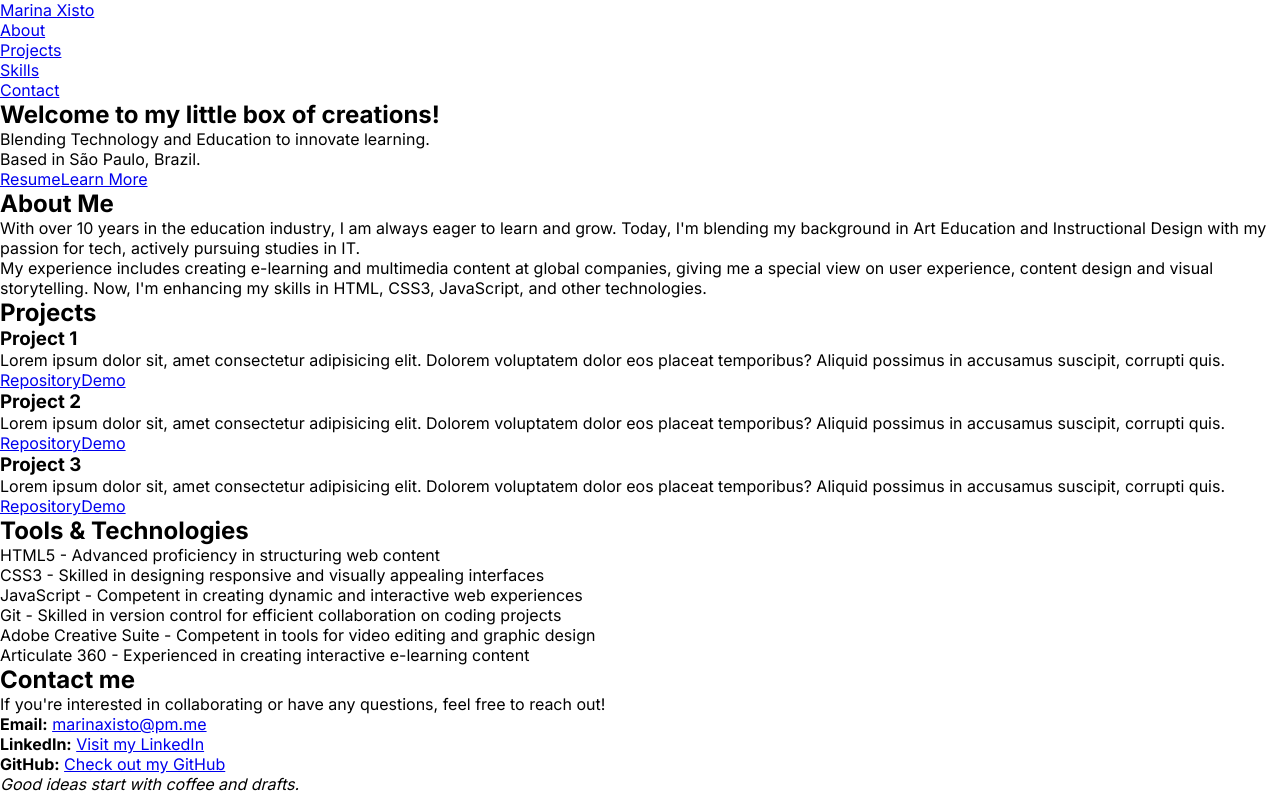
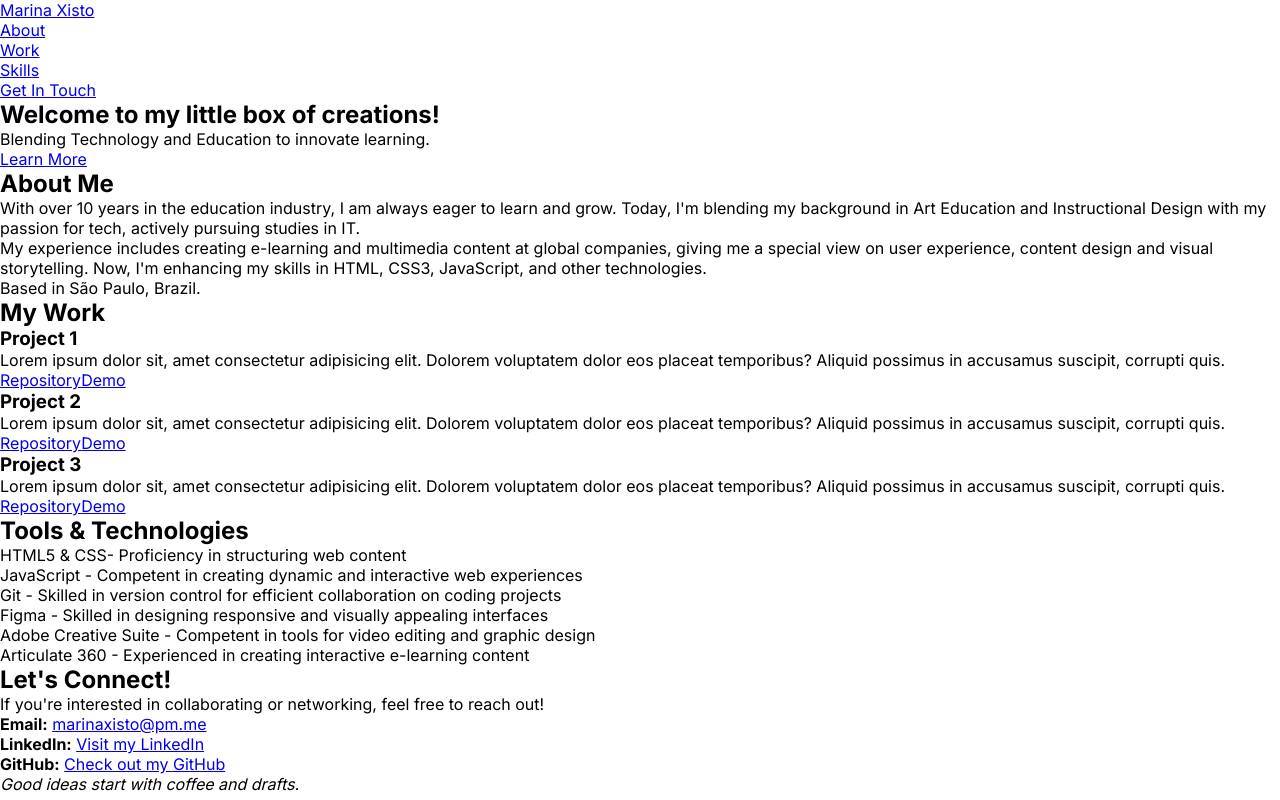
Before and after one commit to marinaxisto/portfolio, a plain HTML site: page index.html in a window 1280 px wide. Drawn offline with Linux system fonts and the light colour scheme.

Commit message:
Content update

```diff
--- a/index.html
+++ b/index.html
@@ -24,15 +24,14 @@
     <!-- Header Content -->
     <header>
       <div class="title">
-        <a href="#">Marina Xisto</a>
+        <a href="#home">Marina Xisto</a>
       </div>
       <nav>
         <ul>
-          <!-- <li><a href="#home">Home</a></li> -->
           <li><a href="#about">About</a></li>
-          <li><a href="#projects">Projects</a></li>
+          <li><a href="#projects">Work</a></li>
           <li><a href="#skills">Skills</a></li>
-          <li><a href="#contact">Contact</a></li>
+          <li><a href="#contact">Get In Touch</a></li>
         </ul>
       </nav>
     </header>
@@ -41,9 +40,7 @@
       <section id="home">
         <h1>Welcome to my little box of creations!</h1>
         <p>Blending Technology and Education to innovate learning.</p>
-        <p>Based in São Paulo, Brazil.</p>
-        <a href="#" target="_blank">Resume</a
-        ><a href="#" target="_blank">Learn More</a>
+        <a href="#about" target="_blank">Learn More</a>
       </section>
       <section id="about">
         <h2>About Me</h2>
@@ -58,10 +55,11 @@
           global companies, giving me a special view on user experience, content
           design and visual storytelling. Now, I'm enhancing my skills in HTML,
           CSS3, JavaScript, and other technologies.
+          <p>Based in São Paulo, Brazil.</p>
         </p>
       </section>
       <section id="projects">
-        <h2>Projects</h2>
+        <h2>My Work</h2>
         <h3>Project 1</h3>
         <p>
           Lorem ipsum dolor sit, amet consectetur adipisicing elit. Dolorem
@@ -90,11 +88,7 @@
       <section id="skills">
         <h2>Tools & Technologies</h2>
         <ul>
-          <li>HTML5 - Advanced proficiency in structuring web content</li>
-          <li>
-            CSS3 - Skilled in designing responsive and visually appealing
-            interfaces
-          </li>
+          <li>HTML5 & CSS- Proficiency in structuring web content</li>
           <li>
             JavaScript - Competent in creating dynamic and interactive web
             experiences
@@ -102,6 +96,10 @@
           <li>
             Git - Skilled in version control for efficient collaboration on
             coding projects
+          </li>
+          <li>
+            Figma - Skilled in designing responsive and visually appealing
+            interfaces
           </li>
           <li>
             Adobe Creative Suite - Competent in tools for video editing and
@@ -114,10 +112,10 @@
         </ul>
       </section>
       <section id="contact">
-        <h2>Contact me</h2>
+        <h2>Let's Connect!</h2>
         <p>
-          If you're interested in collaborating or have any questions, feel free
-          to reach out!
+          If you're interested in collaborating or networking, feel free to
+          reach out!
         </p>
         <ul>
           <li>
```
